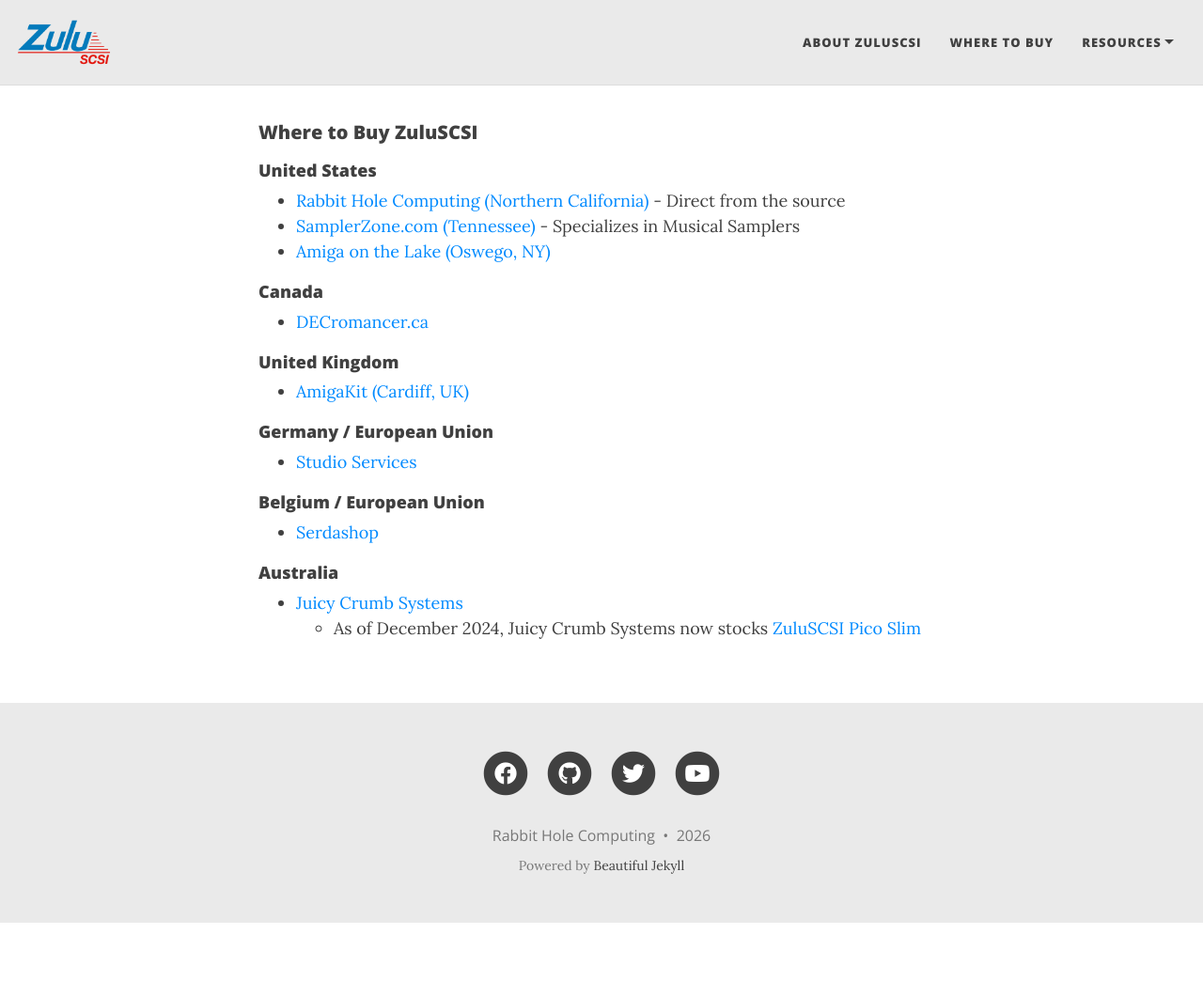
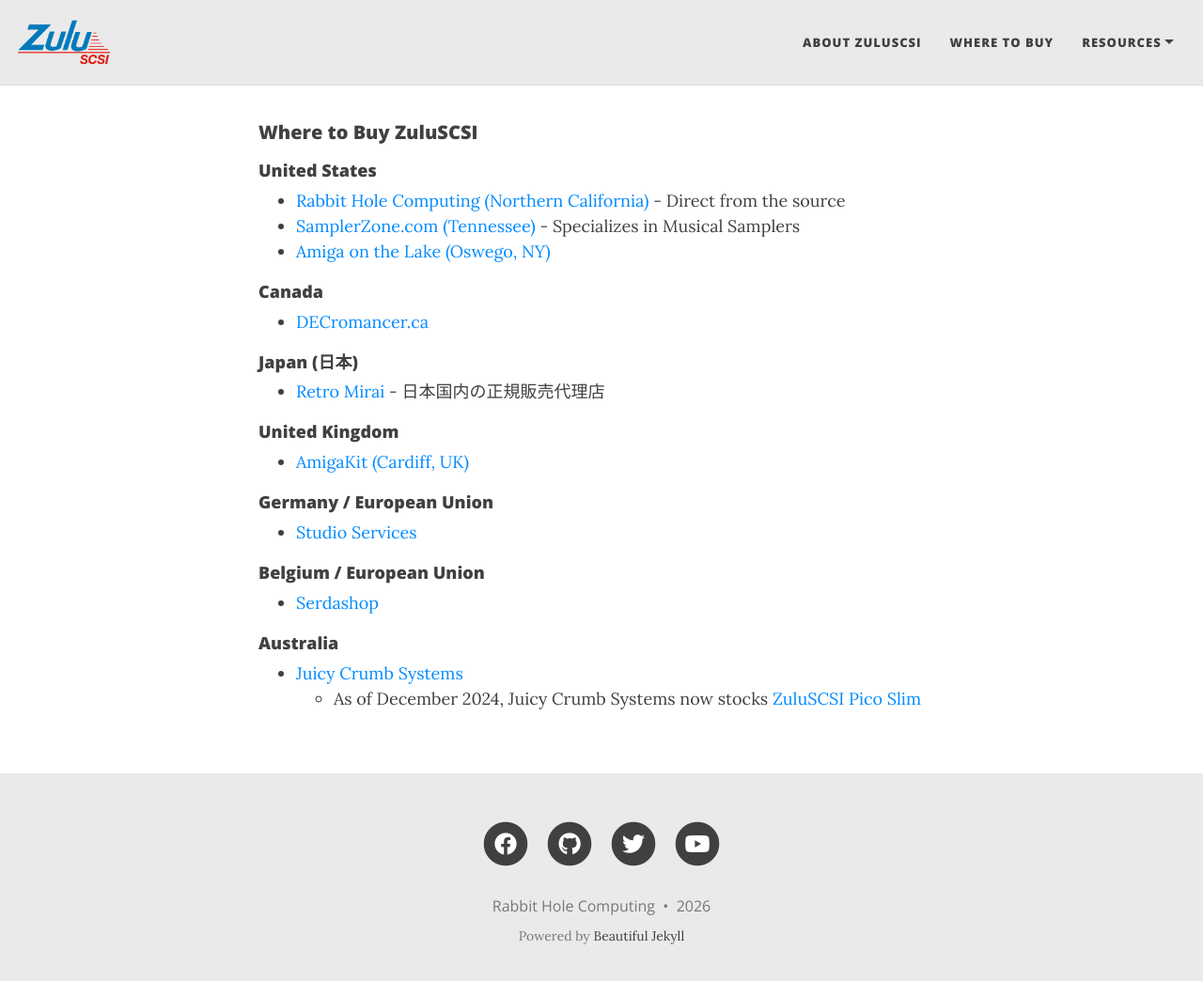
Before and after one commit to ZuluSCSI/ZuluSCSI.com, a Jekyll site: the page built from wheretobuy.md, in a window 1280 px wide and 1057 px high. Shown: the top 1044 px of the window at 94% size. Built offline with Jekyll 4.4.1, drawn with Linux system fonts in a browser that asks for light colours; nearby versions of some CDN libraries; our own code applies the rules of GitHub Pages for plain Markdown files.

Commit message:
Add Japan section with Retro Mirai link

```diff
--- a/wheretobuy.md
+++ b/wheretobuy.md
@@ -7,6 +7,10 @@
 
 #### Canada
 * [DECromancer.ca](https://decromancer.ca/zuluscsi)
+
+#### Japan (日本)
+* [Retro Mirai](https://shop.retromirai.jp) - 日本国内の正規販売代理店
+
 
 #### United Kingdom
 * [AmigaKit (Cardiff, UK)](https://amigakit.amiga.store/rabbit-hole-computing-m-51.html?aksid=en61363vm3hhjfuu1lgs0vh5f3&currency=EUR&aksid=en61363vm3hhjfuu1lgs0vh5f3)
```
